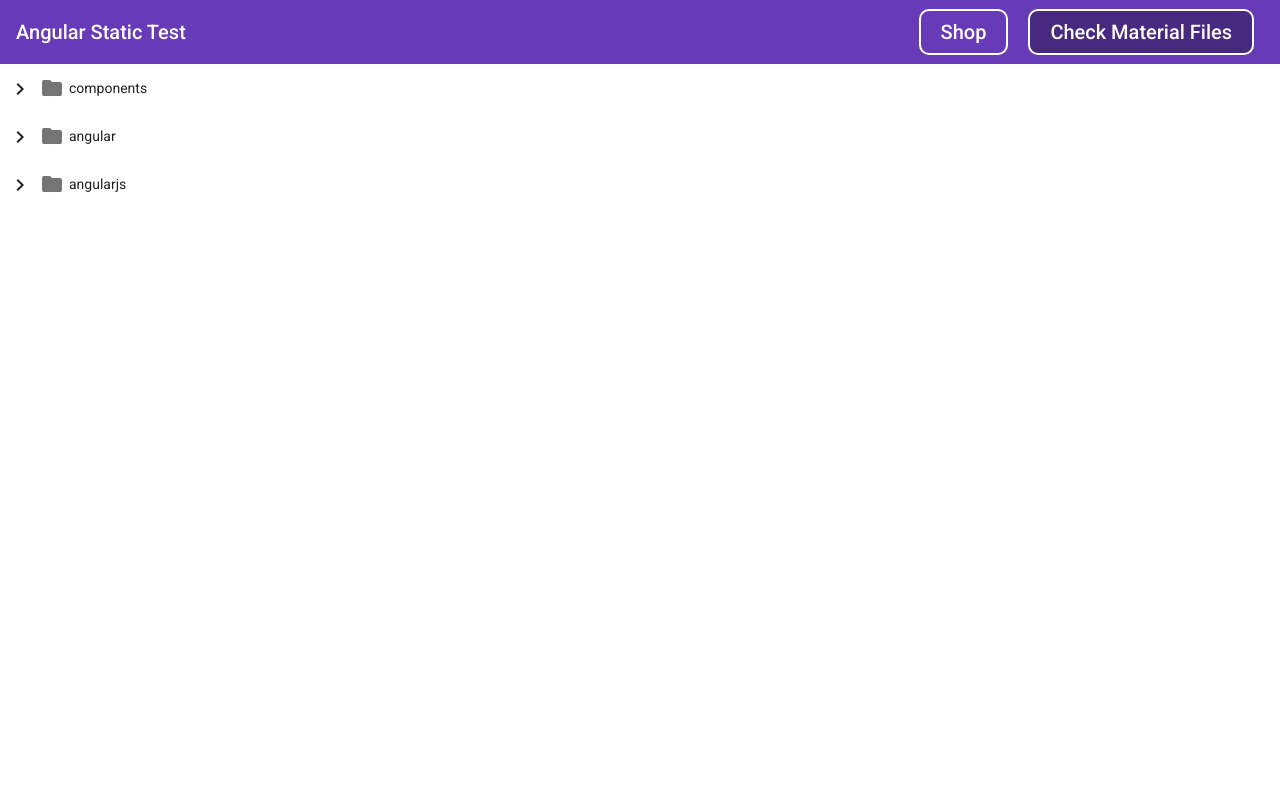
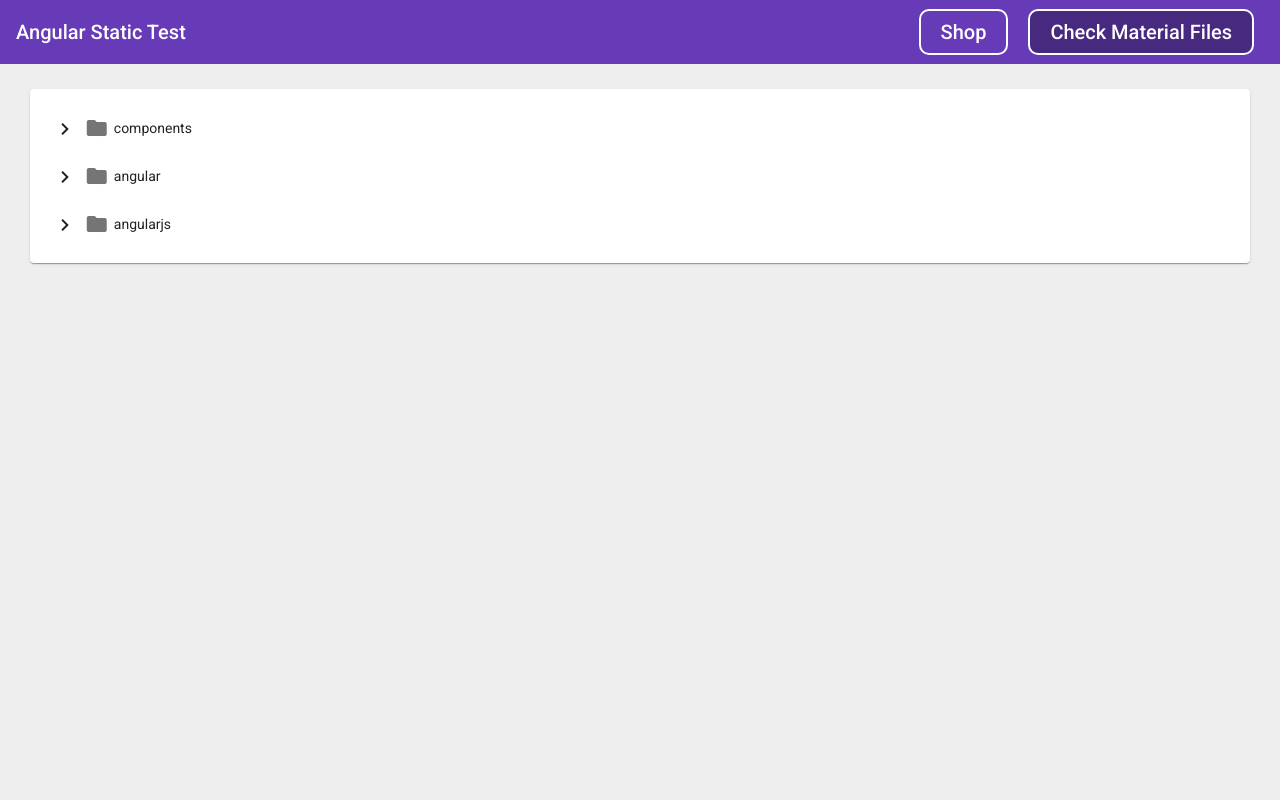
Before and after one commit to Wojciech-Golewski/angular-static-test, an Angular app: page /material-file-tree in a window 1280 px wide. Shown: the top 800 px of the page. Built offline with nearby package versions, Linux system fonts and the light colour scheme.

Commit message:
additional styles for content

```diff
--- a/src/app/core/components/tree/tree.component.html
+++ b/src/app/core/components/tree/tree.component.html
@@ -1,4 +1,5 @@
 <div class="page">
+  <div class="main-content">
     <mat-tree [dataSource]="dataSource" [treeControl]="treeControl">
       <mat-tree-node *matTreeNodeDef="let node" matTreeNodeToggle matTreeNodePadding>
         <button mat-icon-button disabled></button>
@@ -22,3 +23,4 @@
       </mat-tree-node>
     </mat-tree>
   </div>
+</div>
--- a/src/styles.scss
+++ b/src/styles.scss
@@ -4,7 +4,22 @@ html, body { height: 100%; }
 body { margin: 0; font-family: Roboto, "Helvetica Neue", sans-serif; }
 
 .page {
+    display: inline-block;
     min-height: 1300px;
+    width: 100%;
+    background-color: #eeeeee;
+}
+
+.main-content {
+    background-color: white;
+    width: 93%;
+    padding: 15px;
+    margin: 25px auto;
+    border-radius: 4px;
+    box-shadow:
+        0 2px 1px -1px rgba(0,0,0,.2),
+        0 1px 1px 0 rgba(0,0,0,.14),
+        0 1px 3px 0 rgba(0,0,0,.12);
 }
 
 .my-button-white {
```
Lines whose indentation alone changed are shown as unchanged.
